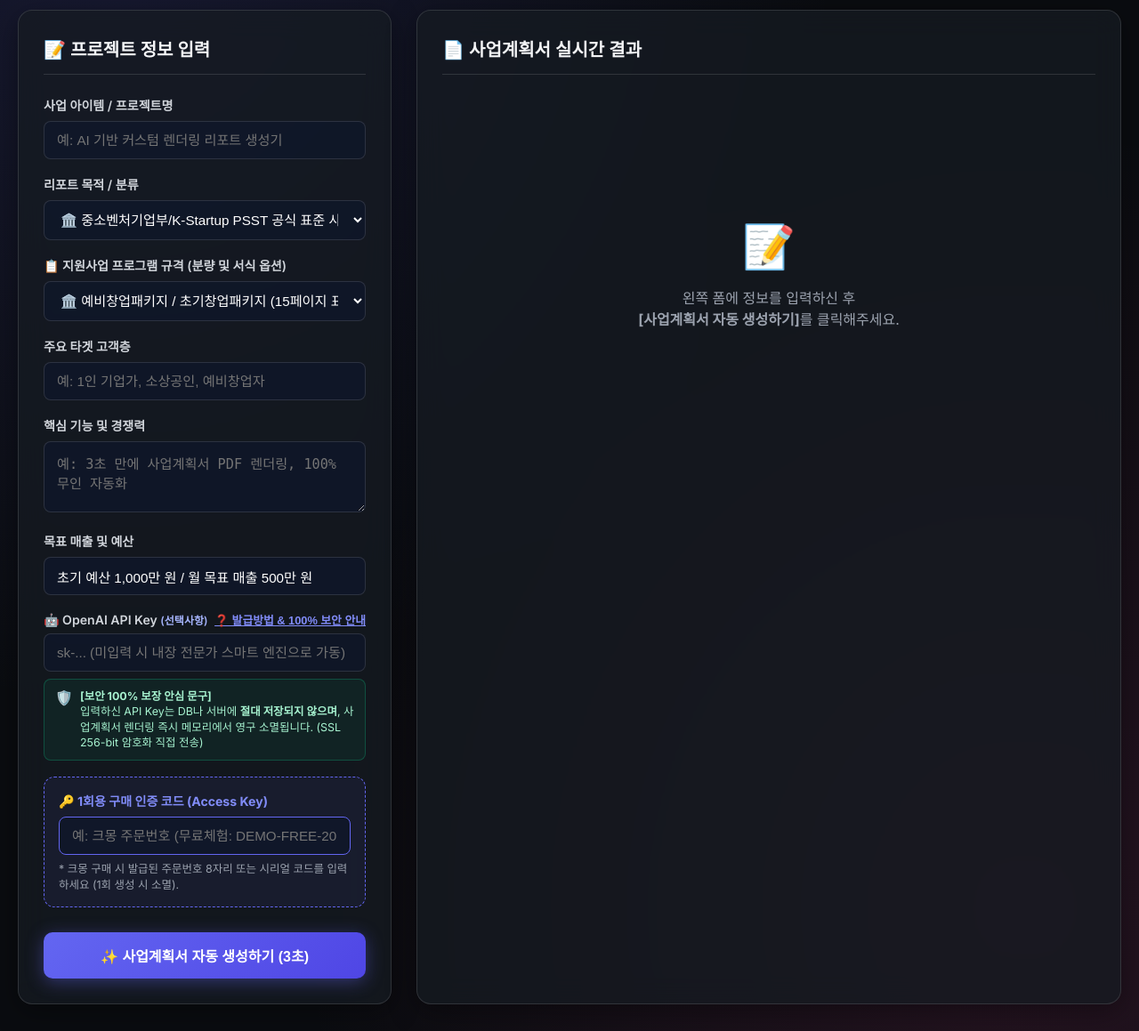
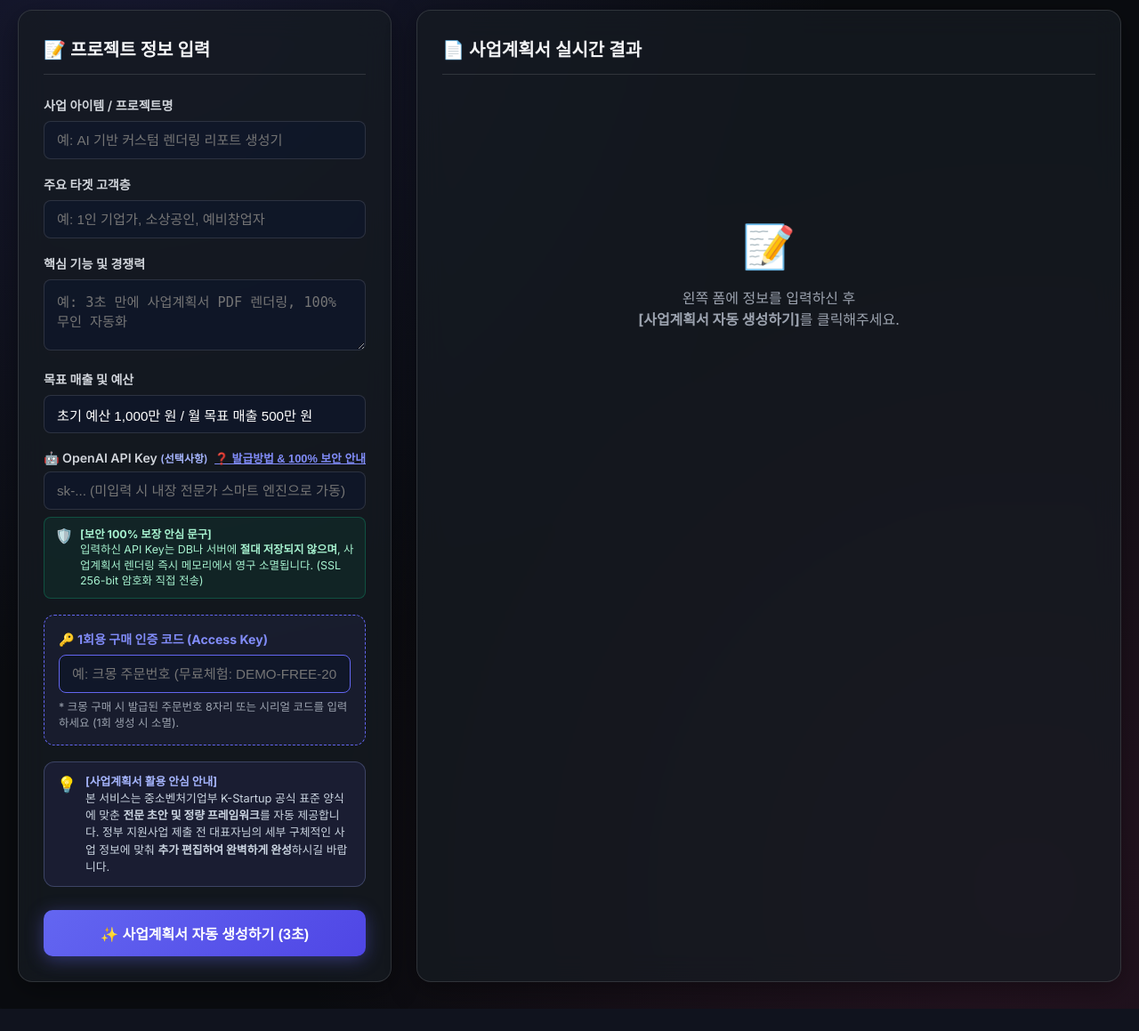
Before and after one commit to kyokun33/solopreneur-automation, a FastAPI app: page / in a window 1280 px wide. Shown: the part 226-1385 px from the top of the page at 89% size. After the commit the page ends 1360 px from the top, so only its background shows below. Run offline with FastAPI, Linux system fonts and the light colour scheme.

Commit message:
Upgrade v1.20: Simplify Form UX and Add Business Plan Guidance Notice Card

```diff
--- a/company_state.json
+++ b/company_state.json
@@ -1,6 +1,6 @@
 {
   "companyName": "고고플렉스AI 연구소",
-  "tasksCompleted": 70,
+  "tasksCompleted": 71,
   "knowledgeInjected": 0,
   "lastSessionDate": "2026-08-06",
   "foundedAt": "2026-08-01"
--- a/report_generator/main.py
+++ b/report_generator/main.py
@@ -16,8 +16,8 @@ from generator import generate_business_report
 
 app = FastAPI(
     title="AI Business Report Generator SaaS",
-    description="3분 만에 완성되는 K-Startup 대한민국 HWP/Word 공식 서식 동기화 사업계획서 자동 생성기 (3분시리즈 1 v1.10 정식버전)",
-    version="1.1.0"
+    description="3분 만에 완성되는 K-Startup 대한민국 HWP/Word 공식 서식 동기화 사업계획서 자동 생성기 (3분시리즈 1 v1.20 정식버전)",
+    version="1.2.0"
 )
 
 static_dir = os.path.join(BASE_DIR, "static")
--- a/report_generator/templates/index.html
+++ b/report_generator/templates/index.html
@@ -34,25 +34,9 @@
                         <input type="text" id="title" class="form-control" placeholder="예: AI 기반 커스텀 렌더링 리포트 생성기" required>
                     </div>
 
-                    <div class="form-group">
-                        <label for="category">리포트 목적 / 분류</label>
-                        <select id="category" class="form-control">
-                            <option value="government">🏛️ 중소벤처기업부/K-Startup PSST 공식 표준 사업계획서</option>
-                            <option value="ir">📈 VC/엔젤투자 유치(IR) 제안서</option>
-                            <option value="market">📊 시장 분석 & TAM-SAM-SOM 수익성 검증서</option>
-                        </select>
-                    </div>
-
-                    <div class="form-group">
-                        <label for="program_type">📋 지원사업 프로그램 규격 (분량 및 서식 옵션)</label>
-                        <select id="program_type" class="form-control">
-                            <option value="packages_15p">🏛️ 예비창업패키지 / 초기창업패키지 (15페이지 표준 규격)</option>
-                            <option value="cheongsa_12p">🏫 청년창업사관학교 (10~15페이지 집중 실행 규격)</option>
-                            <option value="rnd_25p">🔬 중기부 / 산업부 R&D 과제 (20~30페이지 기술개발 정밀 규격)</option>
-                            <option value="export_8p">🚢 수출바우처 / 마케팅 지원 (5~10페이지 GTM 시장진입 규격)</option>
-                            <option value="local_5p">🏢 지자체 소액 창업 지원 (5페이지 이내 숏폼 린 규격)</option>
-                        </select>
-                    </div>
+                    <!-- 백엔드 자동 호환 숨김 파라미터 (중기부 K-Startup 100% 정통 합격 규격 자동 감지) -->
+                    <input type="hidden" id="category" value="government">
+                    <input type="hidden" id="program_type" value="packages_15p">
 
                     <div class="form-group">
                         <label for="target_customer">주요 타겟 고객층</label>
@@ -92,6 +76,15 @@
                         <label for="access_key" style="color:#818cf8; font-weight:700;">🔑 1회용 구매 인증 코드 (Access Key)</label>
                         <input type="text" id="access_key" class="form-control" placeholder="예: 크몽 주문번호 (무료체험: DEMO-FREE-2026)" required style="border-color:#6366f1;">
                         <p style="font-size:0.78rem; color:var(--text-muted); margin-top:6px;">* 크몽 구매 시 발급된 주문번호 8자리 또는 시리얼 코드를 입력하세요 (1회 생성 시 소멸).</p>
+                    </div>
+
+                    <!-- 💡 사업계획서 추가 편집 완성 가이드 안내 카드 -->
+                    <div style="background: rgba(99, 102, 241, 0.1); border: 1px solid rgba(165, 180, 252, 0.25); border-radius: 12px; padding: 12px 14px; margin-bottom: 16px; display: flex; align-items: flex-start; gap: 10px;">
+                        <span style="font-size: 1.1rem; margin-top: 2px;">💡</span>
+                        <div style="font-size: 0.8rem; color: #cbd5e1; line-height: 1.5;">
+                            <strong style="color: #a5b4fc;">[사업계획서 활용 안심 안내]</strong><br>
+                            본 서비스는 중소벤처기업부 K-Startup 공식 표준 양식에 맞춘 <strong>전문 초안 및 정량 프레임워크</strong>를 자동 제공합니다. 정부 지원사업 제출 전 대표자님의 세부 구체적인 사업 정보에 맞춰 <strong>추가 편집하여 완벽하게 완성</strong>하시길 바랍니다.
+                        </div>
                     </div>
 
                     <button type="submit" class="btn-generate" id="btnSubmit">
```
Also changed, not shown: CHANGELOG.md, 1 other file.
